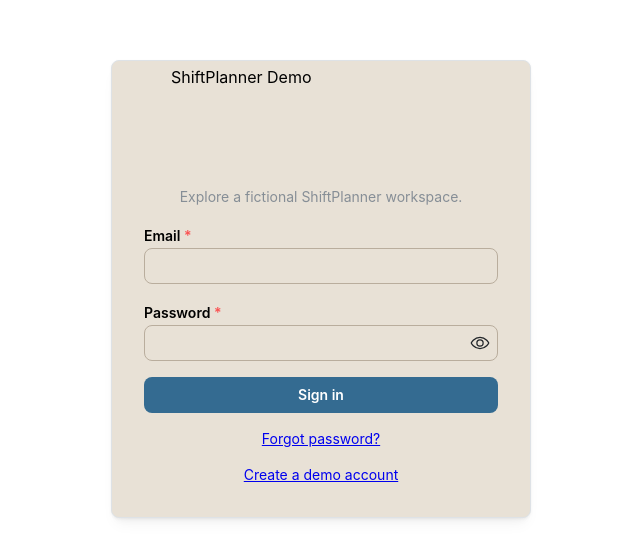
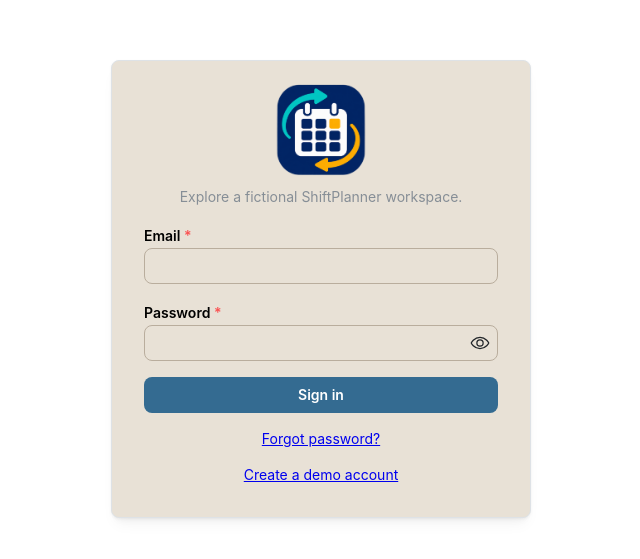
Before and after one commit to Gangarig/shift-planner-demo, a React (Vite) app: page /login in a window 1280 px wide. Shown: the part 111-670 px from the top of the page, without its empty margins (319-959 px from the left). Built offline with nearby package versions, Linux system fonts and the light colour scheme; no server answers.

Commit message:
Add ShiftPlanner Demo logo

```diff
--- a/src/components/layout/BrandLogo.tsx
+++ b/src/components/layout/BrandLogo.tsx
@@ -4,11 +4,11 @@ interface BrandLogoProps {
 
 export default function BrandLogo({ placement = 'header' }: BrandLogoProps) {
   return (
-    <div
+    <img
       className={`brand-logo brand-logo--${placement}`}
       aria-label="ShiftPlanner demo"
-    >
-      ShiftPlanner <span>Demo</span>
-    </div>
+      alt="ShiftPlanner Demo"
+      src={`${import.meta.env.BASE_URL}shiftplanner-demo-logo.png`}
+    />
   )
 }
--- a/src/index.css
+++ b/src/index.css
@@ -582,9 +582,6 @@ body {
   height: 130px;
   margin: -28px auto -8px;
 }
-[data-mantine-color-scheme='dark'] .brand-logo {
-  filter: brightness(1.45) saturate(0.9);
-}
 .visually-hidden {
   position: absolute !important;
   width: 1px;
```
Also changed, not shown: public/shiftplanner-demo-logo.png (added).
